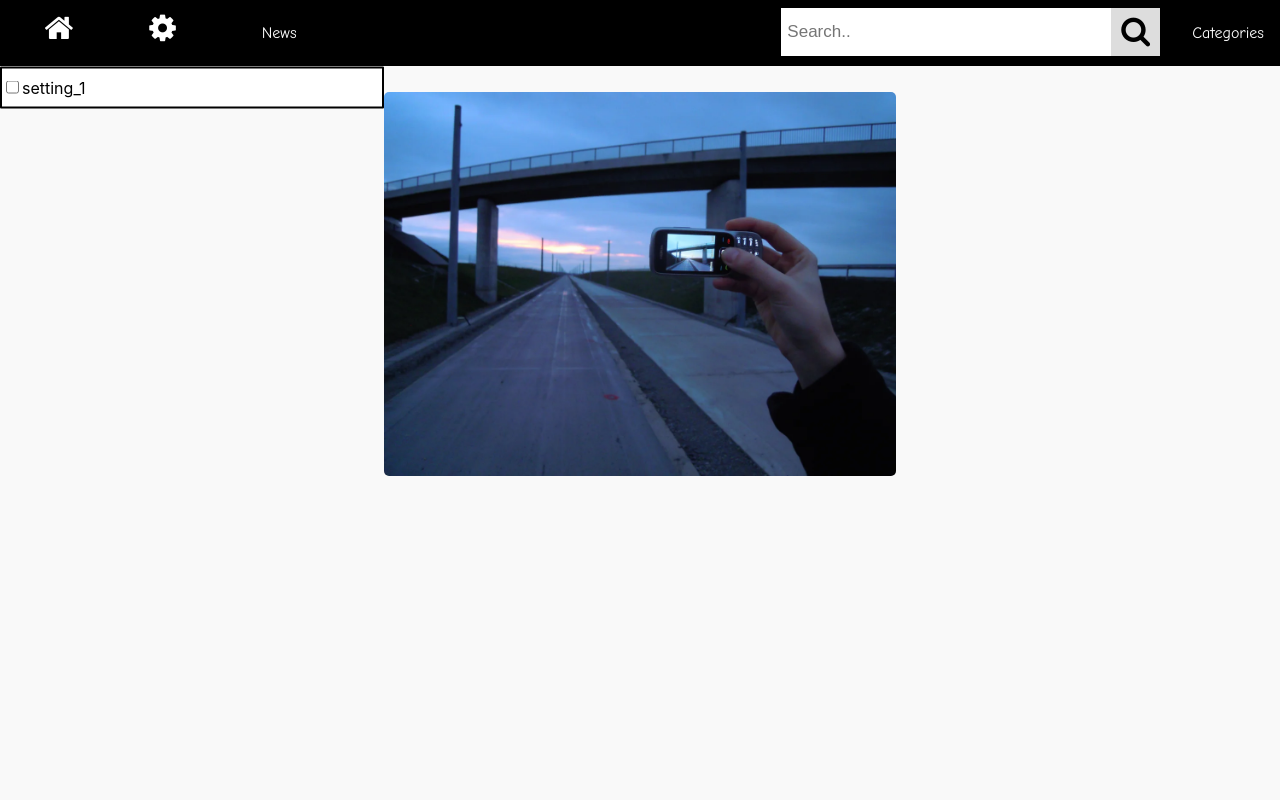
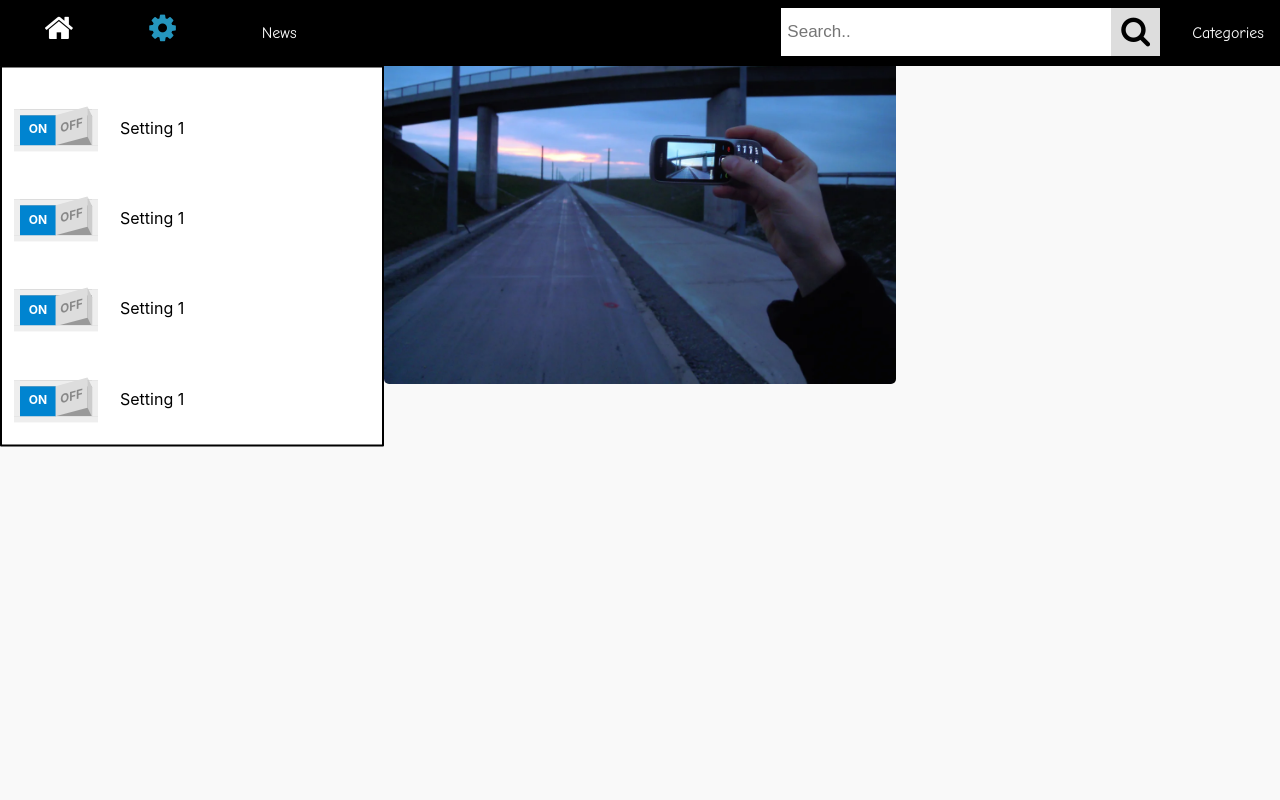
Before and after one commit to smocgeorgemarian/B4_TW_GamS_Antal_Gherghe_Smoc, a plain HTML site: page TwProject/index.html in a window 1280 px wide. Both pictures are taken after a click on the button 162 px from the left and 28 px from the top of the page. Shown: the top 800 px of the page. Drawn offline with Linux system fonts and the light colour scheme.

Commit message:
Update settings button

```diff
--- a/TwProject/index.html
+++ b/TwProject/index.html
@@ -26,12 +26,12 @@
 </head>
 <body>
 <!--    Navigation bar itself-->
-    <div id="settings"></div>
+    <div id="settings" ></div>
     <div id="NavBar">
     <ul>
         <li class="Normal-link"><button class="btn"><em id="spinnableHomeButton" class="fa fa-home"
                                                         onmouseover="setSpinnable(this)"></em></button></li>
-        <li class="Normal-link"><button class="btn co" onclick="setAddSettingsPrintable()"><em class="fa fa-cog"> </em></button></li>
+        <li class="Normal-link"><button id="settings-button" class="btn co" onclick="setAddSettingsPrintable()"><em class="fa fa-cog"> </em></button></li>
         <li class="Normal-link"><a href="">News</a></li>
         <li class="Dropdown">
             <a class="dropbtn">Categories</a>
--- a/TwProject/scripts/settings.js
+++ b/TwProject/scripts/settings.js
@@ -10,31 +10,69 @@ function setAddSettingsPrintable() {
             foundChild = child;
         }
     });
+    let button = document.getElementById("settings-button");
     if(!exists){
+        button.classList.add("blue-hue");
+
         let settingsDiv = document.createElement("div");
         settingsDiv.classList.add("settings");
+        let blocker = document.createElement("div");
+        blocker.classList.add("blocker");
+        blocker.setAttribute('onclick', 'hideSettings(this)');
 
         let ul = document.createElement("ul");
-        let li = document.createElement("li");
+        for (let settingsIndex = 1; settingsIndex <= 4; settingsIndex++) {
+            let li = document.createElement("li");
+            li.style.verticalAlign = "0px";
 
-        let lable = document.createElement("lable");
-        let checkbox = document.createElement("input");
-            checkbox.type = "checkbox";
+            let divButton = document.createElement("div");
+            divButton.classList.add("mid");
 
-        let text = document.createTextNode("setting_1");
-        li.appendChild(checkbox);
-        li.appendChild(text);
-        ul.appendChild(li);
+            let label = document.createElement("label");
+            label.classList.add("rocker");
+            label.classList.add("rocker-small");
+
+            let inputCheckbox = document.createElement("input");
+            inputCheckbox.type = "checkbox";
+            inputCheckbox.checked = true;
+            inputCheckbox.style.opacity = 0;
+
+            let spanSwitchLeft = document.createElement("span");
+            spanSwitchLeft.classList.add("switch-left");
+            spanSwitchLeft.textContent = "On";
+
+            let spanSwitchRight = document.createElement("span");
+            spanSwitchRight.classList.add("switch-right");
+            spanSwitchRight.textContent = "Off";
+
+            let text = document.createElement("p");
+            text.textContent = "Setting 1";
+            text.style.padding = "10px";
+
+            label.appendChild(inputCheckbox);
+            label.appendChild(spanSwitchLeft);
+            label.appendChild(spanSwitchRight);
+
+            divButton.appendChild(label);
+            divButton.appendChild(text);
+            li.appendChild(divButton);
+            ul.appendChild(li);
+        }
+        settingsDiv.appendChild(blocker);
         settingsDiv.appendChild(ul);
         parent.appendChild(settingsDiv);
-
     }else{
+        button.classList.remove("blue-hue");
         parent.removeChild(foundChild);
     }
 }
 
-// <ul>
-//     <li><label className="ReportRadioButton"><input type="checkbox">Nudity</label></li>
-//     <li><label className="ReportRadioButton"> <input type="checkbox">Bad Words</label></li>
-//     <li><label className="ReportRadioButton"><input type="checkbox">Religious propaganda</label></li>
-// </ul>
+function showSettings(element) {
+    let formPopup = element.parentElement.childNodes[3];
+    formPopup.style.display = "block";
+}
+
+function hideSettings(element) {
+    let parent = element.parentElement;
+    parent.remove();
+}
--- a/TwProject/style/comments.css
+++ b/TwProject/style/comments.css
@@ -1,11 +1,3 @@
-/*
-    Body, button, comment-thread, and utilities
-
-    Notes:
-        - This section sets some basic styles. You can ignore this part and
-        go directly to the comment styles.
-*/
-
 * {
     box-sizing: border-box;
 }
@@ -176,11 +168,16 @@ details[open] > summary {
 }
 
 .blocker {
-    position: fixed;
-    top: 0;
-    left: 0;
+    position: absolute;
+    /*display: flex;*/
+    height: 1000vh;
+    width: 1000vw;
+
+    top: -400vh;
+    left: -400vh;
     bottom: 0;
     right: 0;
     content: '';
     background: transparent;
+    z-index: -1;
 }
--- a/TwProject/style/navBarStyle.css
+++ b/TwProject/style/navBarStyle.css
@@ -5,6 +5,8 @@ body {
 #NavBar {
     width: 100%;
     margin-bottom: 2%;
+    position: fixed;
+    z-index: 100;
     font-family: "Comic Sans MS", serif;
 }
 
@@ -124,3 +126,7 @@ body {
     color: rgb(37, 150, 190);
     cursor: pointer;
 }
+
+#NavBar .blue-hue {
+    color: rgb(37, 150, 190);
+}
--- a/TwProject/style/settings.css
+++ b/TwProject/style/settings.css
@@ -2,7 +2,7 @@
 .settings {
     position: fixed;
     width: 30%;
-    transform: translate(0%, 160%);
+    transform: translate(0px, 65.4px);
     background-color: white;
     border: 2px solid black;
     border-radius: 1px;
@@ -18,3 +18,155 @@
 .settings input{
     color: black;
 }
+
+
+
+.mid {
+    display: flex;
+    /*align-items: center;*/
+    /*justify-content: center;*/
+    padding-top:1em;
+}
+
+
+/* Switch starts here */
+.rocker {
+    display: inline-block;
+    position: relative;
+    /*
+    SIZE OF SWITCH
+    ==============
+    All sizes are in em - therefore
+    changing the font-size here
+    will change the size of the switch.
+    See .rocker-small below as example.
+    */
+    font-size: 2em;
+    font-weight: bold;
+    text-align: center;
+    text-transform: uppercase;
+    /*top: -25px;*/
+    color: #888;
+    width: 7em;
+    height: 4em;
+    overflow: hidden;
+    border-bottom: 0.5em solid #eee;
+}
+
+.rocker-small {
+    font-size: 0.75em; /* Sizes the switch */
+    margin: 1em;
+}
+
+.rocker::before {
+    content: "";
+    position: absolute;
+    top: 0.5em;
+    left: 0;
+    right: 0;
+    bottom: 0;
+    background-color: #999;
+    border: 0.5em solid #eee;
+    border-bottom: 0;
+}
+
+.rocker input {
+    opacity: 0;
+    width: 0;
+    height: 0;
+}
+
+.switch-left,
+.switch-right {
+    cursor: pointer;
+    position: absolute;
+    display: flex;
+    align-items: center;
+    justify-content: center;
+    height: 2.5em;
+    width: 3em;
+    transition: 0.2s;
+}
+
+.switch-left {
+    height: 2.4em;
+    width: 2.75em;
+    left: 0.85em;
+    bottom: 0.4em;
+    background-color: #ddd;
+    transform: rotate(15deg) skewX(15deg);
+}
+
+.switch-right {
+    right: 0.5em;
+    bottom: 0;
+    background-color: #bd5757;
+    color: #fff;
+}
+
+.switch-left::before,
+.switch-right::before {
+    content: "";
+    position: absolute;
+    width: 0.4em;
+    height: 2.45em;
+    bottom: -0.45em;
+    background-color: #ccc;
+    transform: skewY(-65deg);
+}
+
+.switch-left::before {
+    left: -0.4em;
+}
+
+.switch-right::before {
+    right: -0.375em;
+    background-color: transparent;
+    transform: skewY(65deg);
+}
+
+input:checked + .switch-left {
+    background-color: #0084d0;
+    color: #fff;
+    bottom: 0;
+    left: 0.5em;
+    height: 2.5em;
+    width: 3em;
+    transform: rotate(0deg) skewX(0deg);
+}
+
+input:checked + .switch-left::before {
+    background-color: transparent;
+    width: 3.0833em;
+}
+
+input:checked + .switch-left + .switch-right {
+    background-color: #ddd;
+    color: #888;
+    bottom: 0.4em;
+    right: 0.8em;
+    height: 2.4em;
+    width: 2.75em;
+    transform: rotate(-15deg) skewX(-15deg);
+}
+
+input:checked + .switch-left + .switch-right::before {
+    background-color: #ccc;
+}
+
+/* Keyboard Users */
+input:focus + .switch-left {
+    color: #333;
+}
+
+input:checked:focus + .switch-left {
+    color: #fff;
+}
+
+input:focus + .switch-left + .switch-right {
+    color: #fff;
+}
+
+input:checked:focus + .switch-left + .switch-right {
+    color: #333;
+}
```
